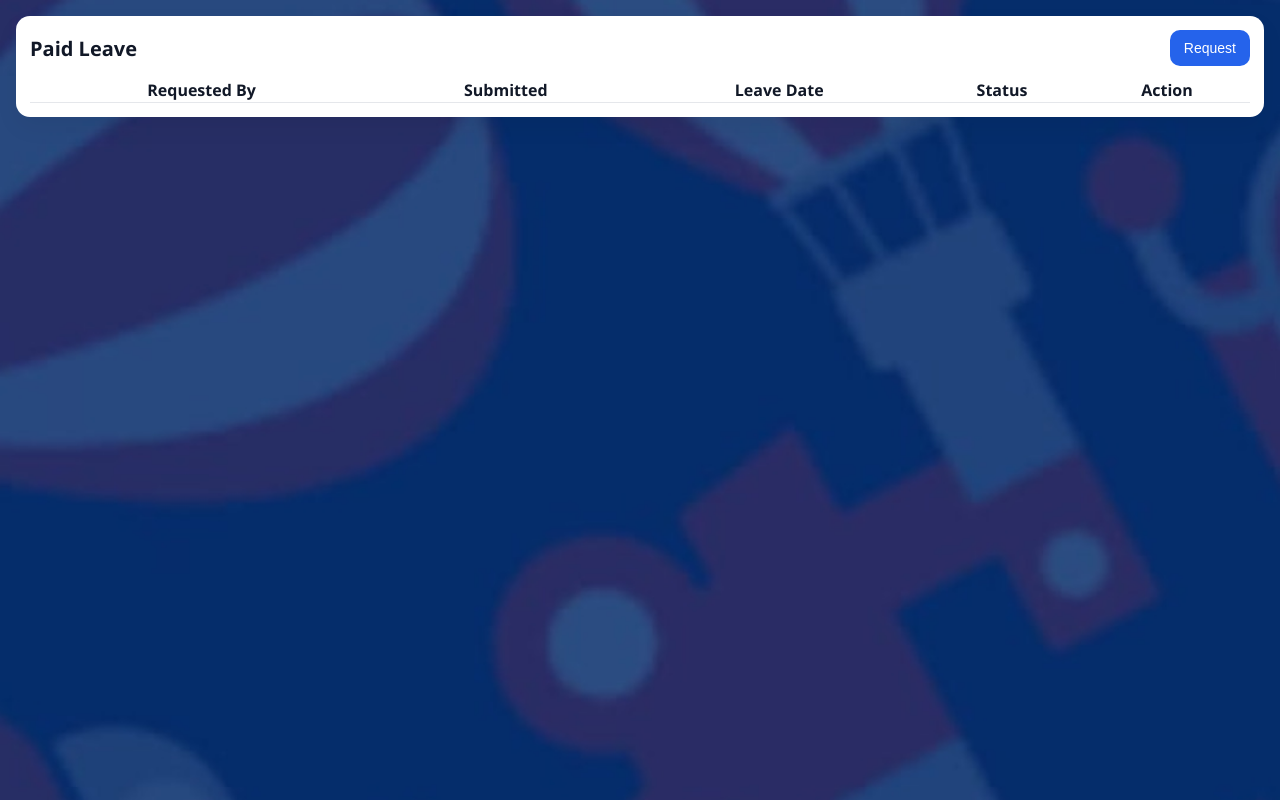
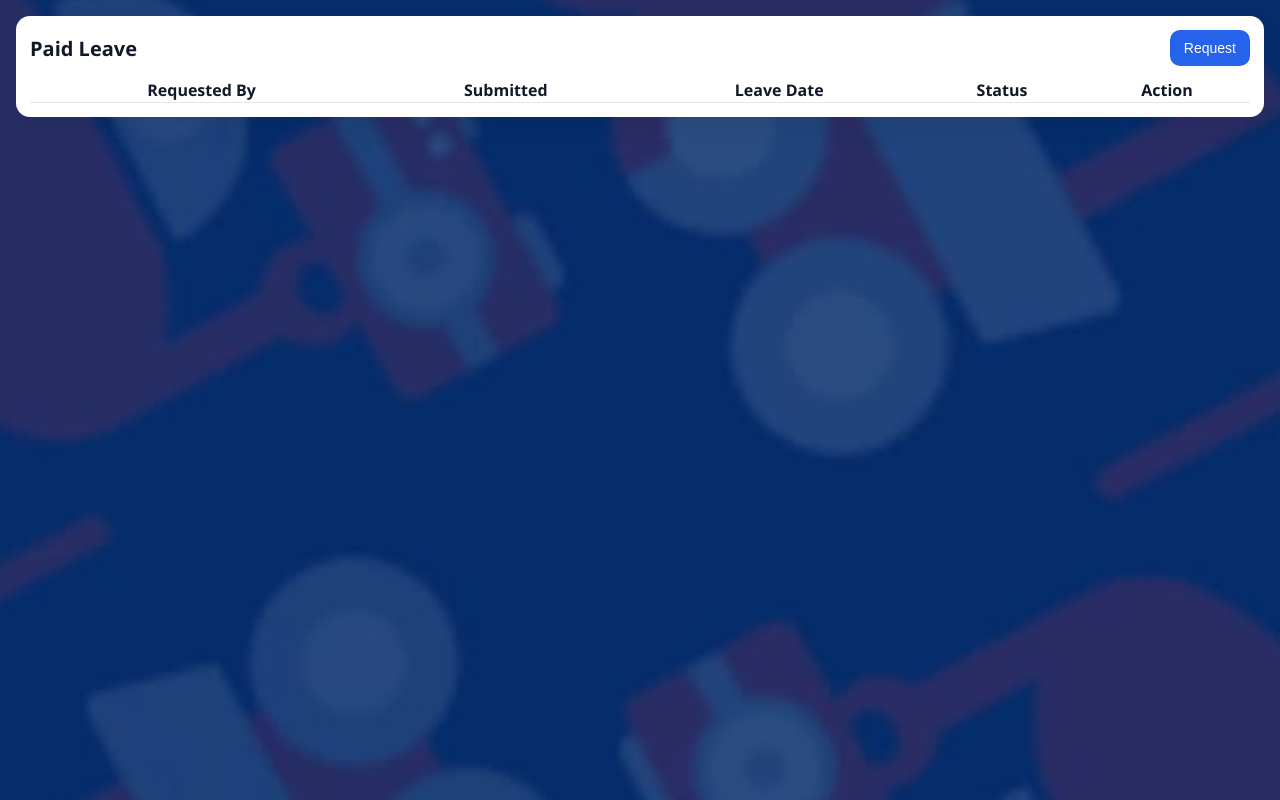
Before and after one commit to MuhammadMuhidin/icanreadcinere-absensi, a Flask app: page /paid_leave in a window 1280 px wide. Run offline with Flask 3, Linux system fonts and the light colour scheme; the visitor is signed in with stand-in values (Sample User, id 1); data that the repository does not hold is empty; parts of the project's set-up code (start-up, migrations or seed data) failed here and were passed over; some libraries are stand-ins or nearby versions.

Commit message:
Update paid_leave.css

```diff
--- a/static/css/paid_leave.css
+++ b/static/css/paid_leave.css
@@ -28,18 +28,26 @@
         height: 100%;
     }
 
+/* BODY HANYA UNTUK KONTEN */
 body {
-      min-height: 100vh;
-      margin: 0;
   padding: 16px;
+  font-family: 'Segoe UI', sans-serif;
+  color: var(--text);
   background: var(--bg);
-      color: var(--text);
-      font-family: 'Segoe UI', sans-serif;
+  position: relative;
+}
+
+/* BACKGROUND DIKUNCI MATI */
+body::before {
+  content: "";
+  position: fixed;
+  inset: 0;
+  z-index: -1;
+
   background-image: url('/static/Background.jpg');
   background-size: cover;
+  background-position: center;
   background-repeat: no-repeat;
-      background-attachment: fixed;
-      transition: background-color 0.3s, color 0.3s;
 }
 
     h1 {
```
Lines whose indentation alone changed are shown as unchanged.
